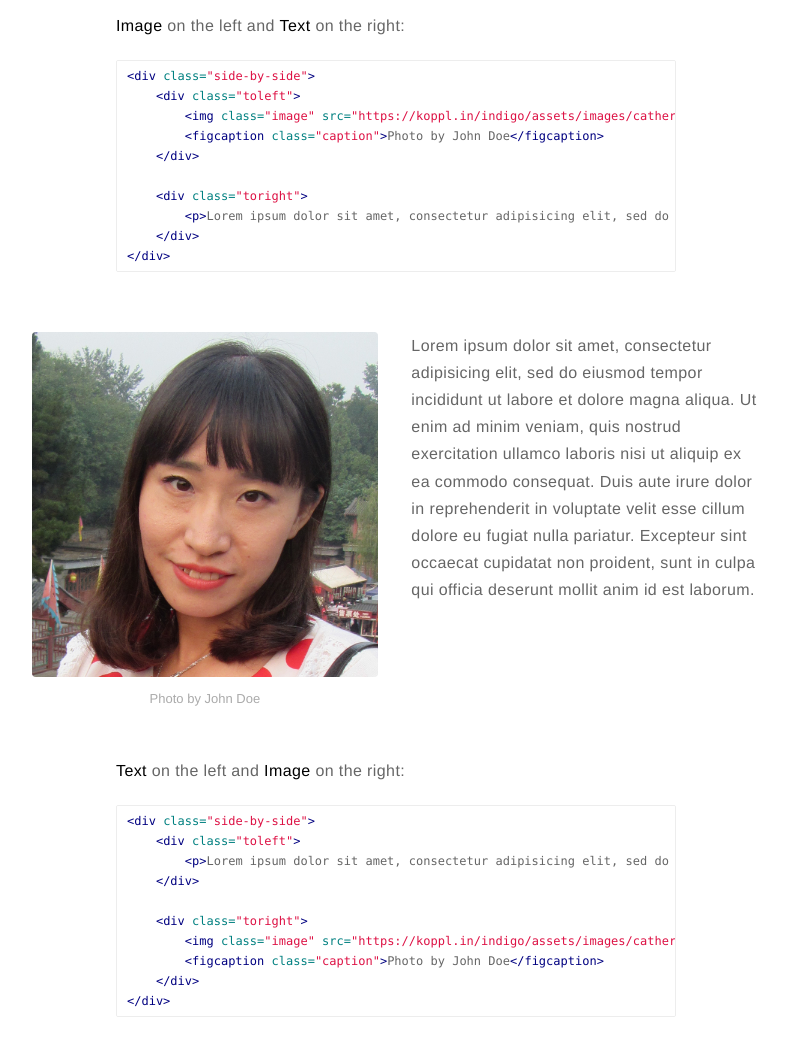
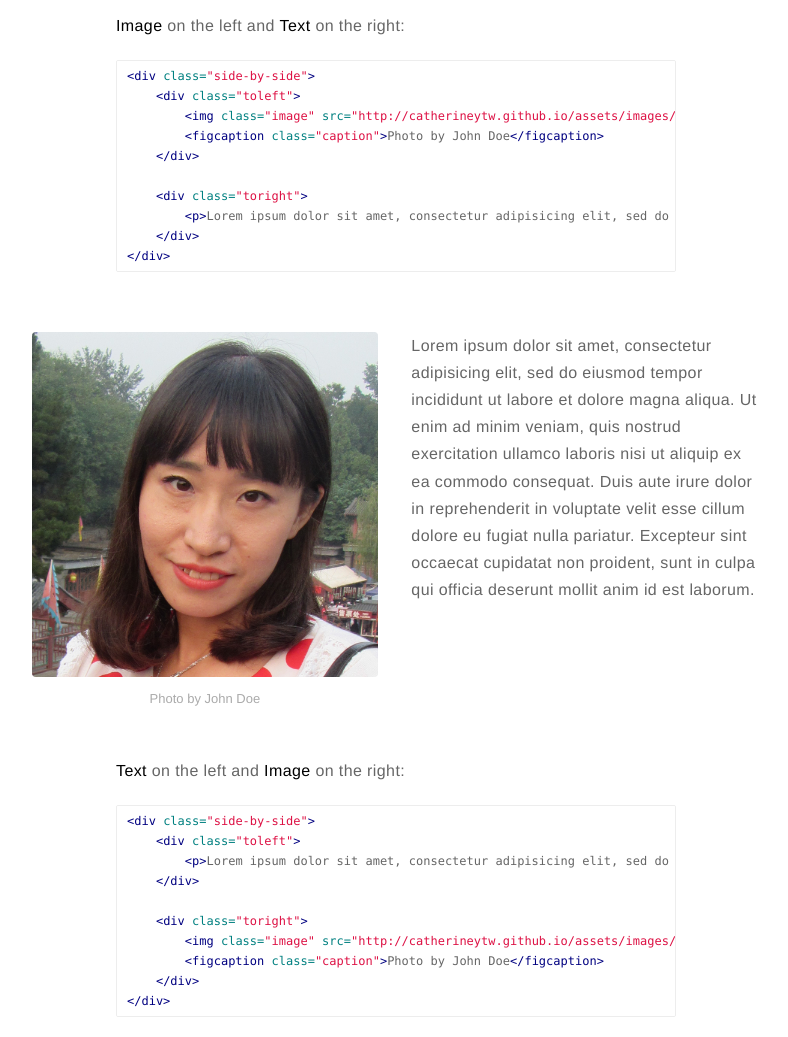
Before and after one commit to catherineytw/YutongWang, a Jekyll site: the page built from _posts/2015-02-24-markdown-extra-components.markdown, in a window 1280 px wide and 1400 px high, scrolled down 1068 px. Shown: the part 151-1188 px from the top of the window, without its empty margins (244-1032 px from the left). Built offline with Jekyll 4.4.1, drawn with Linux system fonts in a browser that asks for light colours; comment, search, counter and statistics services are not loaded; part of the change alters nothing that is shown.

Commit message:
change url

```diff
--- a/_config.yml
+++ b/_config.yml
@@ -16,7 +16,7 @@ resume: true
 resume-external: true
 resume-url: https://google.com/?q=my+resume
 
-url: https://koppl.in/indigo
+url: http://catherineytw.github.io
 # your url: http://USERNAME.github.io
 
 permalink: /:title/
```
